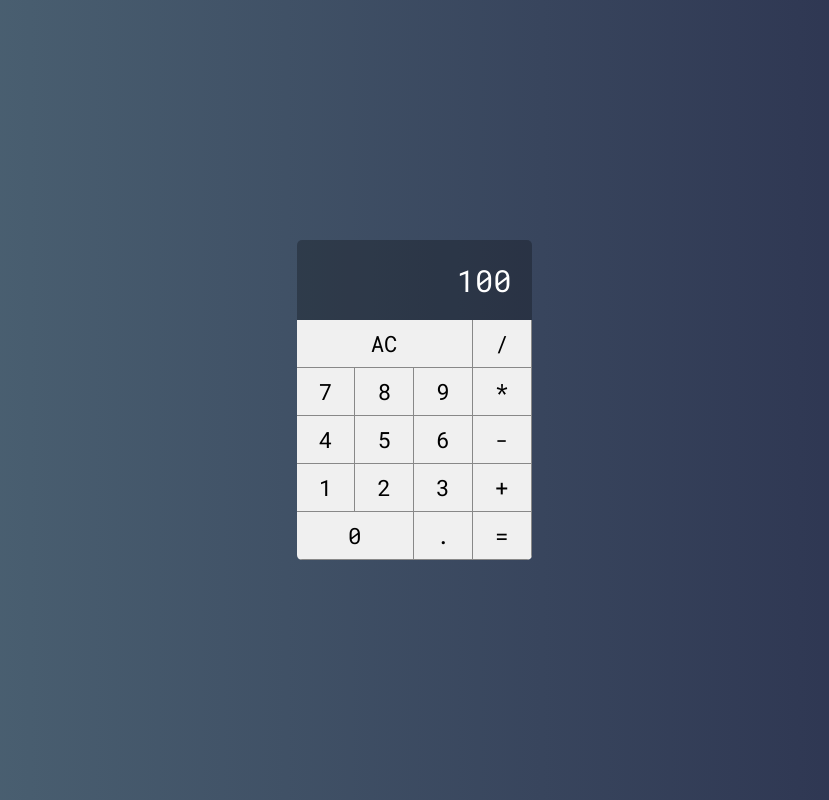
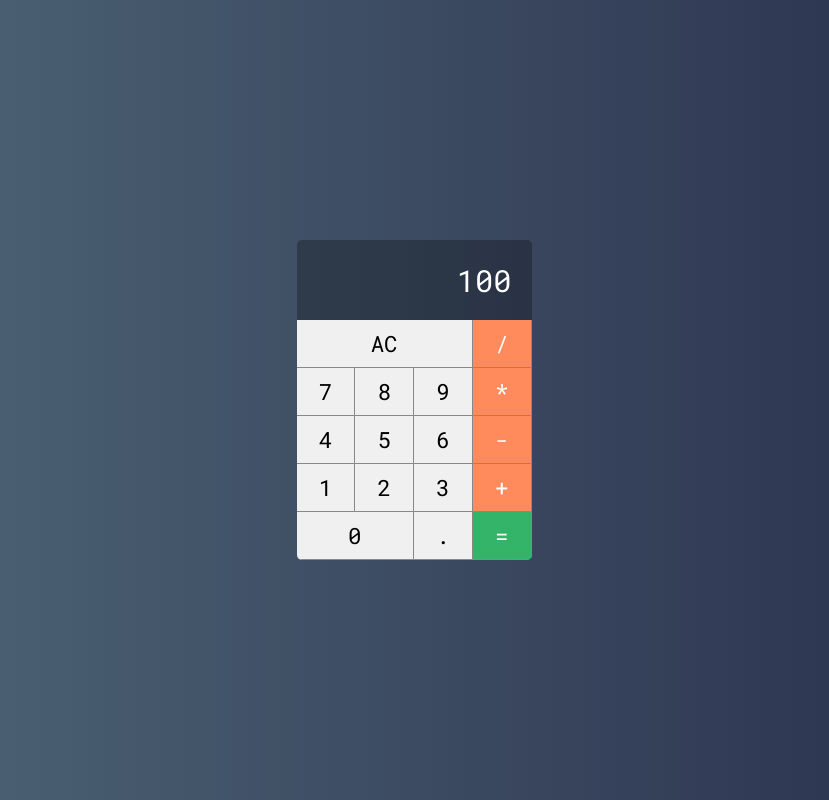
Before and after one commit to Guga-Santos/Udemy-Cod3r-Calculator, a React (Create React App) app: page / in a window 1280 px wide. Shown: the whole page, without its empty margins (226-1055 px from the left). Built offline with nearby package versions, Linux system fonts and the light colour scheme.

Commit message:
feat: adding function to buttons

```diff
--- a/src/components/Button.css
+++ b/src/components/Button.css
@@ -12,3 +12,12 @@
   outline: none;
   cursor: pointer;
 }
+
+.button:active {
+  filter: brightness(80%);
+}
+
+.button:nth-child(4n -1) {
+  background: #ff8a5c;
+  color: white;
+}
--- a/src/components/Button.jsx
+++ b/src/components/Button.jsx
@@ -6,6 +6,7 @@ export default function Button(props) {
     type='button'
     className='button'
     style={props.style}
+    onClick={() => props.click(props.label)}
     >
       {props.label}
     </button>
--- a/src/main/Calculator.jsx
+++ b/src/main/Calculator.jsx
@@ -4,31 +4,48 @@ import Display from '../components/Display';
 import './Calculator.css';
 
 export default class Calculator extends Component {
+  clearMemory() {
+    console.log('Apaguei')
+  }
+  setOperation(operation) {
+    console.log(operation)
+  }
+  addDigit(n) {
+    console.log(n)
+  }
   render() {
     return(
       <div className='calculator'>
         <Display value={100}/>
         <Button
         label="AC"
-        style={{gridColumn: 'span 3'}}/>
-        <Button label="/"/>
-        <Button label="7"/>
-        <Button label="8"/>
-        <Button label="9"/>
-        <Button label="*"/>
-        <Button label="4"/>
-        <Button label="5"/>
-        <Button label="6"/>
-        <Button label="-"/>
-        <Button label="1"/>
-        <Button label="2"/>
-        <Button label="3"/>
-        <Button label="+"/>
+        style={{gridColumn: 'span 3'}}
+        click={() => this.clearMemory()}/>
+
+        <Button label="/" click={(e) => this.setOperation(e)}/>
+        <Button label="7" click={(e) => this.addDigit(+e)}/>
+        <Button label="8" click={(e) => this.addDigit(+e)}/>
+        <Button label="9" click={(e) => this.addDigit(+e)}/>
+        <Button label="*" click={(e) => this.setOperation(e)}/>
+        <Button label="4" click={(e) => this.addDigit(+e)}/>
+        <Button label="5" click={(e) => this.addDigit(+e)}/>
+        <Button label="6" click={(e) => this.addDigit(+e)}/>
+        <Button label="-" click={(e) => this.setOperation(e)}/>
+        <Button label="1" click={(e) => this.addDigit(+e)}/>
+        <Button label="2" click={(e) => this.addDigit(+e)}/>
+        <Button label="3" click={(e) => this.addDigit(+e)}/>
+        <Button label="+" click={(e) => this.setOperation(e)}/>
+
         <Button
         label="0"
-        style={{gridColumn: 'span 2'}}/>
-        <Button label="."/>
-        <Button label="="/>
+        style={{gridColumn: 'span 2'}}
+        click={(e) => this.addDigit(+e)}/>
+
+        <Button label="." click={(e) => this.addDigit(e)}/>
+
+        <Button
+        label="="
+        style={{background: '#34b469', color: 'white'}}/>
       </div>
     )
   }
```
